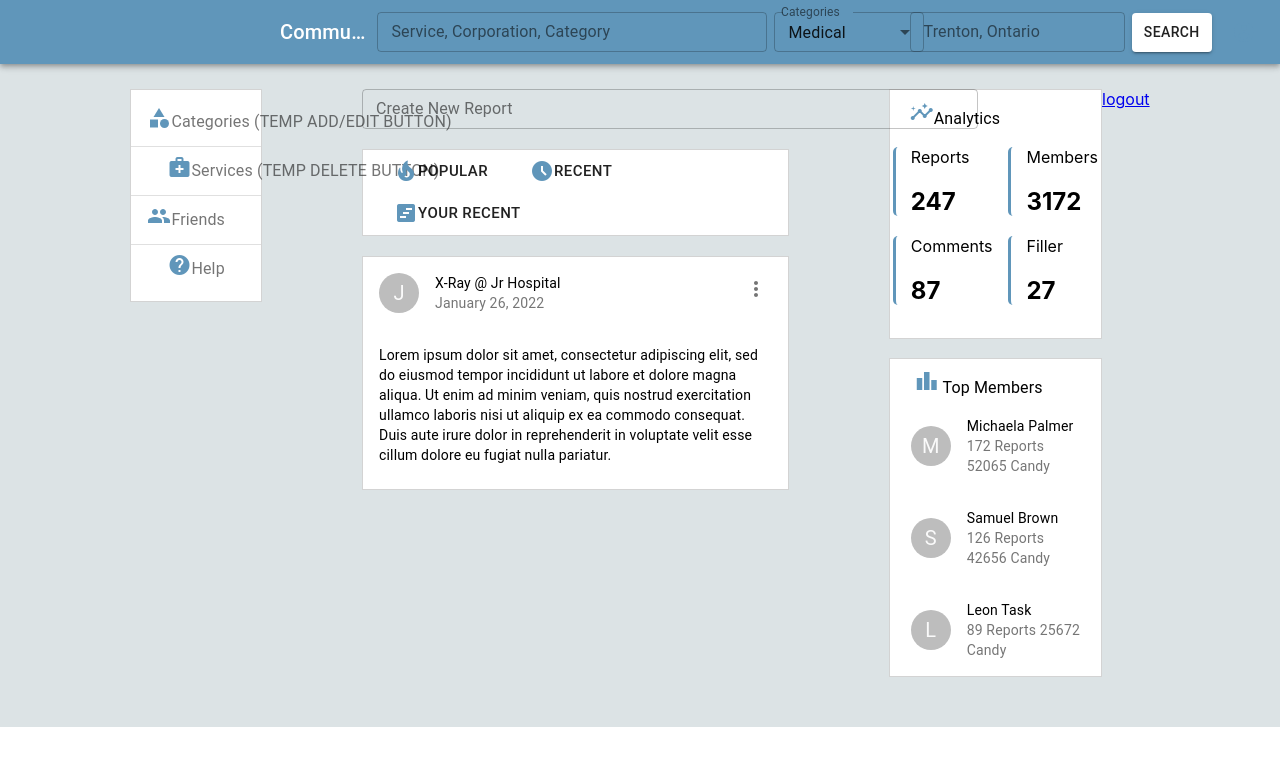
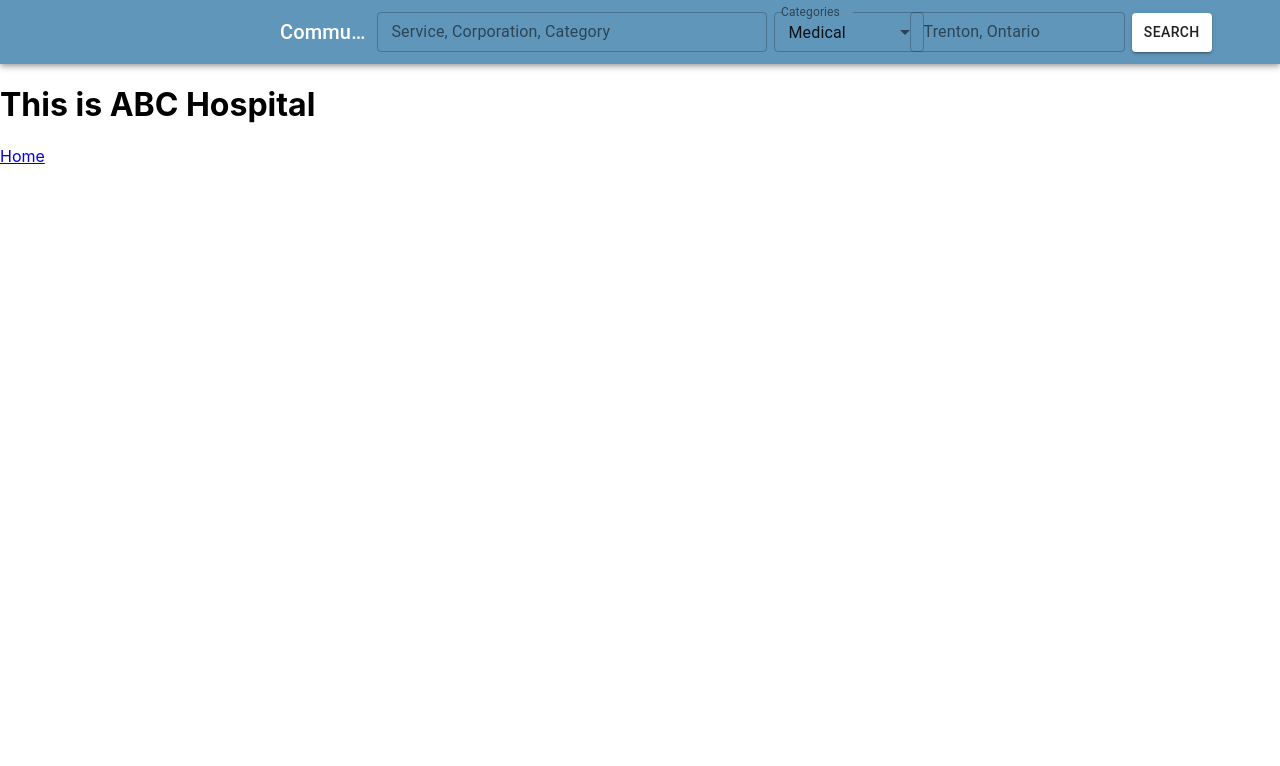
Before and after one commit to markonorth2/community, a React (Create React App) app in the folder client/: page /businesses in a window 1280 px wide. Shown: the top 766 px of the page. Built offline with nearby package versions, Linux system fonts and the light colour scheme.

Commit message:
feature complete

```diff
--- /dev/null
+++ b/client/src/components/Businesses.js
@@ -0,0 +1,13 @@
+import { Link } from "react-router-dom";
+
+function Businesses() {
+	return (
+    <>
+      <h1>This is ABC Hospital</h1>
+      <Link to="/home">Home</Link>
+    </>
+
+	);
+}
+
+export default Businesses;
--- a/client/src/index.js
+++ b/client/src/index.js
@@ -2,6 +2,7 @@ import React from 'react';
 import ReactDOM from 'react-dom';
 import './index.css';
 import App from './components/App';
+import Businesses from './components/Businesses'
 
 import Header from './components/Header';
 import { GridContainerStyled } from './components/App';
@@ -22,7 +23,7 @@ ReactDOM.render(
       <Routes>
         <Route path="/home" element={<GridContainerStyled />} />
         <Route path="/" element={<App />} />
-        <Route path="/businesses" element ={<GridContainerStyled/> }/>
+        <Route path="/businesses" element ={<Businesses/> }/>
       </Routes>
 
 		</React.StrictMode>
```
Also changed, not shown: client/src/components/App.js (+13 -0 lines).
